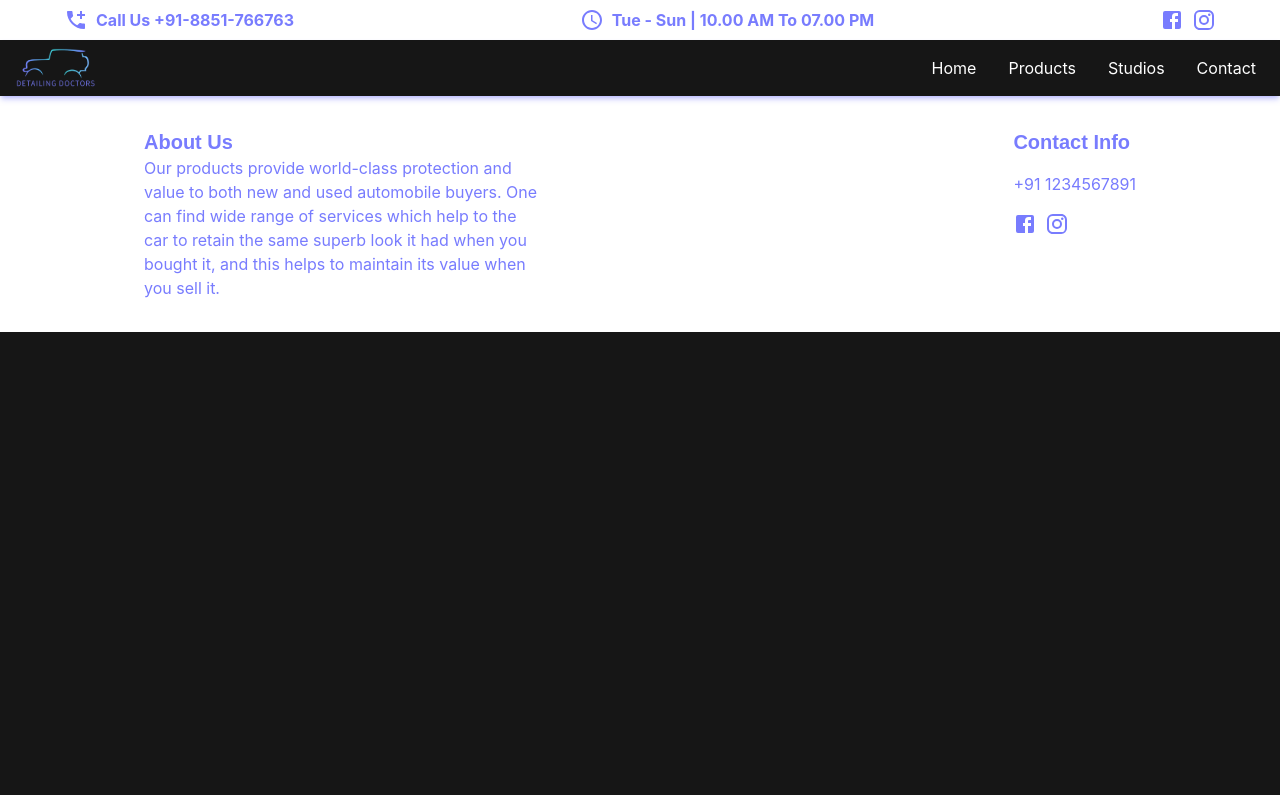
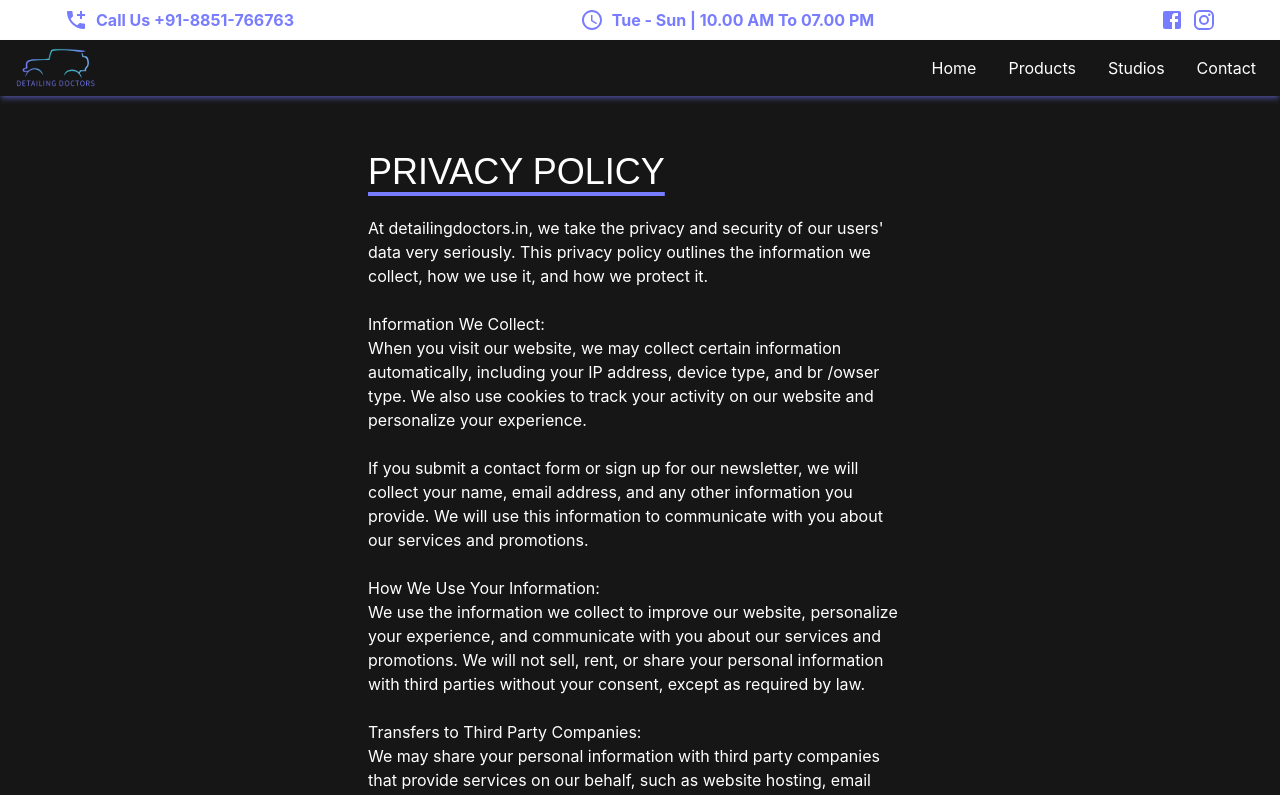
Before and after one commit to Ramanjs/detailing-doctors, a React (Create React App) app: page /#/privacy_policy in a window 1280 px wide. Shown: the top 795 px of the page. Built offline with nearby package versions, Linux system fonts and the light colour scheme; the HTML template or start-up script is replaced by a standard one.

Commit message:
added privacy policy page

```diff
--- a/src/App.js
+++ b/src/App.js
@@ -10,6 +10,7 @@ import Contact from './pages/Contact'
 import Footer from './components/Footer'
 import {HashRouter, Routes, Route} from 'react-router-dom'
 import {useInView} from 'react-intersection-observer'
+import PrivacyPolicy from './pages/PrivacyPolicy'
 
 function App() {
   const {ref, inView} = useInView({
@@ -27,6 +28,7 @@ function App() {
         <Route path="/bookslot" element={<BookSlot />} />
         <Route path="/confirmation" element={<Confirmation />} />
         <Route path="/products/:id" element={<Product />} />
+        <Route path="/privacy_policy" element={<PrivacyPolicy />} />
       </Routes>
       <Footer />
     </HashRouter>
--- /dev/null
+++ b/src/pages/PrivacyPolicy.js
@@ -0,0 +1,37 @@
+import React, {useState} from 'react'
+import { Helmet } from 'react-helmet'
+
+export default function PrivacyPolicy(){
+  return (
+    <div className="w-full p-4 flex justify-center text-white">
+      <Helmet>
+        <title>Detailing Doctors | Contact Us</title>
+        <meta name="description" content="The premium car detailing studio"/>
+      </Helmet>
+      <div className="w-full lg:w-1/2 p-10 flex flex-col justify-between">
+            <h2 className="text-4xl font-medium font-chakra uppercase decoration-secondary decoration-4 underline underline-offset-8">Privacy Policy</h2>
+            <p><br />At detailingdoctors.in, we take the privacy and security of our users' data very seriously. This privacy policy outlines the information we collect, how we use it, and how we protect it.
+            <br />
+            <br />Information We Collect:
+            <br />When you visit our website, we may collect certain information automatically, including your IP address, device type, and br /owser type. We also use cookies to track your activity on our website and personalize your experience.
+            <br />
+            <br />If you submit a contact form or sign up for our newsletter, we will collect your name, email address, and any other information you provide. We will use this information to communicate with you about our services and promotions.
+            <br />
+            <br />How We Use Your Information:
+            <br />We use the information we collect to improve our website, personalize your experience, and communicate with you about our services and promotions. We will not sell, rent, or share your personal information with third parties without your consent, except as required by law.
+            <br />
+            <br />Transfers to Third Party Companies:
+            <br />We may share your personal information with third party companies that provide services on our behalf, such as website hosting, email delivery, or marketing. We will only share the information necessary to perform these services, and we require these companies to protect your information in the same way we do.
+            <br />
+            <br />Instructions for Modifying or Deleting Personal Information:
+            <br />If you would like to modify or delete your personal information, you can do so by contacting us at info@detailingdoctors.in. We will make reasonable efforts to respond to your request in a timely manner.
+            <br />
+            <br />Instructions for Opting-Out of Future Communications:
+            <br />If you no longer wish to receive promotional emails from us, you can opt-out by clicking the "unsubscribe" link at the bottom of any email you receive from us.
+            <br />
+            <br />Effective Date and Notification of Changes:
+            <br />This privacy policy is effective as of January 5th, 2023. We may update this policy from time to time to reflect changes in our practices or for other operational, legal, or regulatory reasons. We will post any material changes to this policy on our website and will provide notice to you in accordance with applicable law. We encourage you to review this policy periodically for any changes.</p>
+      </div>
+    </div>
+  )
+}
```
